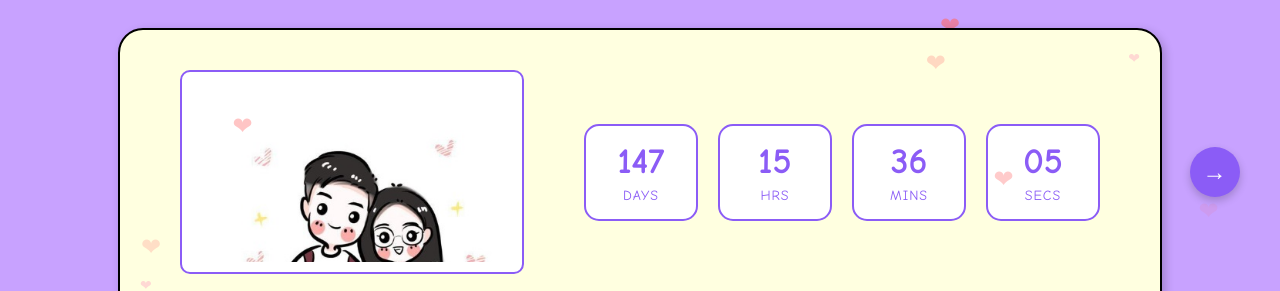
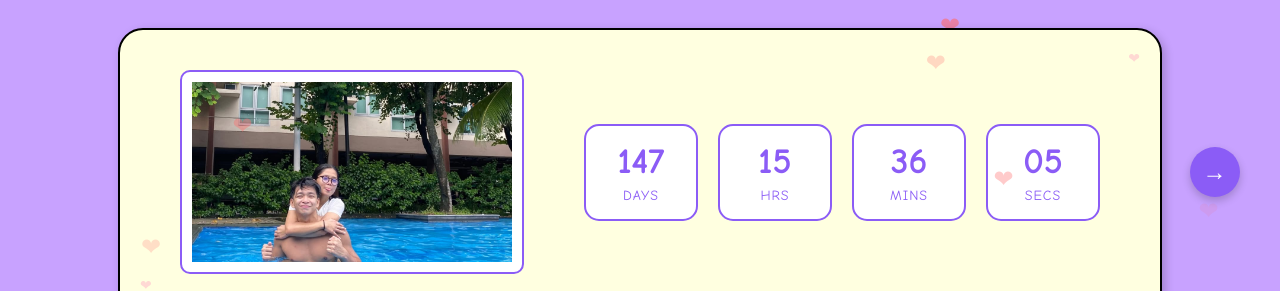
Before and after one commit to CarljamesSesbrenio-dev/FOR-YOUBB, a plain HTML site: page timewearetogether.html in a window 1280 px wide. Shown: the part 228-519 px from the top of the page. Drawn offline with Linux system fonts and the light colour scheme.

Commit message:
Update timewearetogether.html

```diff
--- a/timewearetogether.html
+++ b/timewearetogether.html
@@ -136,7 +136,7 @@
     <div class="heart" style="bottom: 40%; right: 15%;">❤</div>
 
     <div class="timer-container">
-        <img src="profile.jpg" alt="Our Photo" class="photo">
+        <img src="images/1 (13).jpg" alt="Our Photo" class="photo">
         <div class="timer-section">
             <div class="time-unit">
                 <div class="number" id="days">0</div>
```
